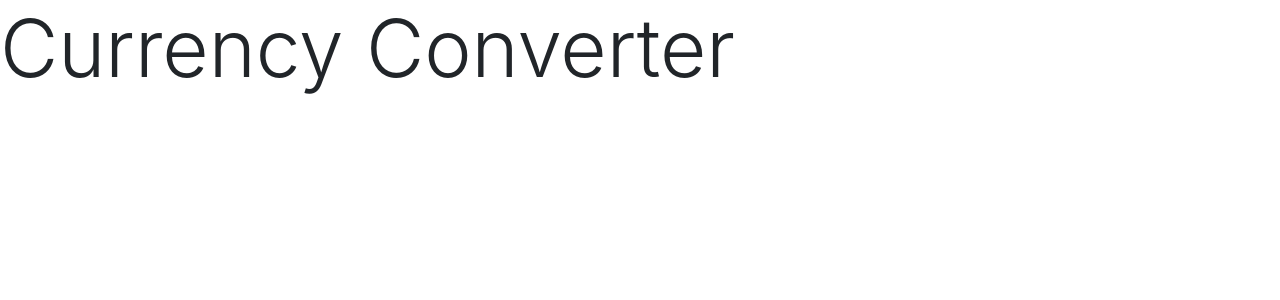
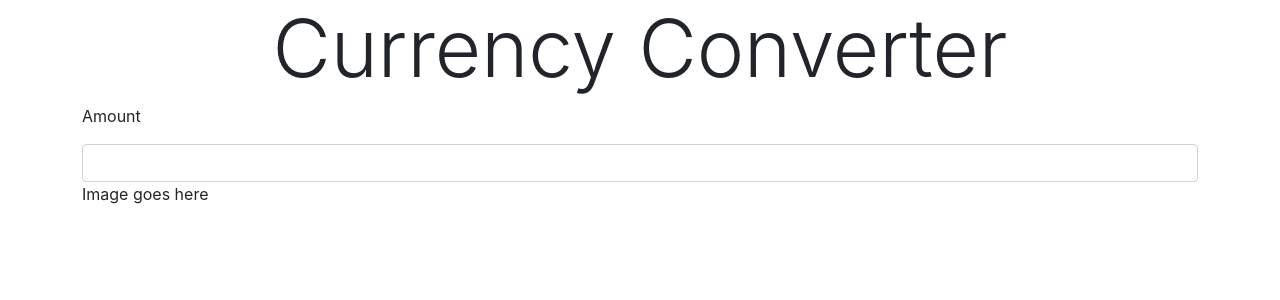
Before and after one commit to lawlawson/currency-converter, a React (Create React App) app: page / in a window 1280 px wide. Shown: the top 300 px of the page. Built offline with nearby package versions, Linux system fonts and the light colour scheme.

Commit message:
Added react icon library

```diff
--- a/package.json
+++ b/package.json
@@ -12,6 +12,7 @@
     "@types/react-dom": "^17.0.7",
     "react": "^17.0.2",
     "react-dom": "^17.0.2",
+    "react-icons": "^4.2.0",
     "react-scripts": "4.0.3",
     "typescript": "^4.3.2",
     "web-vitals": "^1.1.2"
--- a/src/App.tsx
+++ b/src/App.tsx
@@ -1,7 +1,10 @@
+import AmountInput from './components/AmountInput/index';
+
 const App = () => {
   return (
-    <div>
-      <h1 className='display-1'>Currency Converter</h1>
+    <div className='container'>
+      <h1 className='display-1 text-center'>Currency Converter</h1>
+      <AmountInput />
     </div>
   );
 };
--- a/src/components/AmountInput/index.tsx
+++ b/src/components/AmountInput/index.tsx
@@ -1,5 +1,16 @@
 const AmountInput = () => {
-  return <div></div>;
+  return (
+    <div>
+      <p>Amount</p>
+      <input
+        type='text'
+        className='form-control'
+        aria-label='Sizing example input'
+        aria-describedby='inputGroup-sizing-default'
+      />
+      <div>Image goes here</div>
+    </div>
+  );
 };
 
 export default AmountInput;
```
Also changed, not shown: 1 other file (tests, documents, lock files or other folders).
